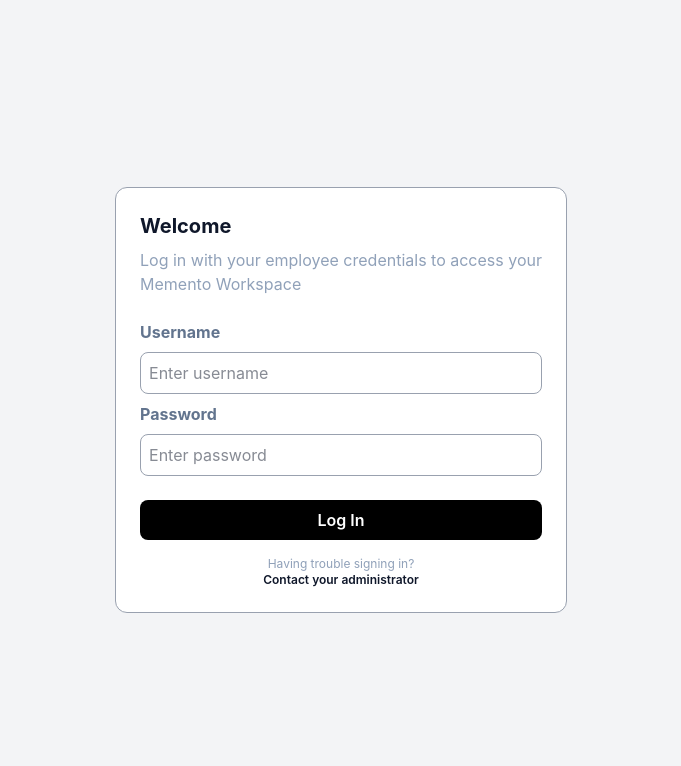
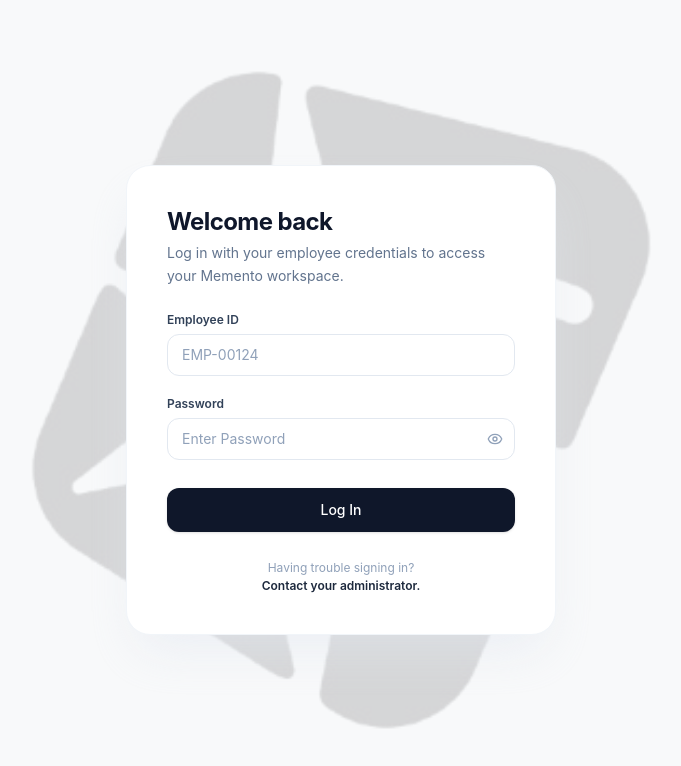
Before and after one commit to itsprinsprays/Multi-Location-Photobooth-Monitoring-System-for-Memento-Studio, a React app in the folder Frontend/: page / in a window 1280 px wide. Shown: the top 766 px of the page, without its empty margins (299-980 px from the left). Built offline with nearby package versions, Linux system fonts and the light colour scheme; no server answers; the HTML template or start-up script is replaced by a standard one.

Commit message:
Frontend: Login - UI

```diff
--- a/Frontend/src/pages/Login.jsx
+++ b/Frontend/src/pages/Login.jsx
@@ -1,13 +1,14 @@
-import { useState } from "react"
-import { useNavigate } from "react-router-dom"
-import { authService } from "../services/authService"
-
+import { useState } from "react";
+import { useNavigate } from "react-router-dom";
+import { authService } from "../services/authService";
+import mementologo from "../assets/mementologo.png";
+import { Eye, EyeOff } from "lucide-react";
 
 export default function Login() {
-
     const navigate = useNavigate();
     const [username, setUsername] = useState("");
     const [password, setPassword] = useState("");
+    const [showPassword, setShowPassword] = useState(false);
     const [error, setError] = useState("");
     const [loading, setLoading] = useState(false);
 
@@ -18,7 +19,7 @@ export default function Login() {
 
         try {
             await authService.login(username, password);
-            navigate("/booth-fleet-management")
+            navigate("/booth-fleet-management");
         } catch(error) {
             setError(error.message || "Invalid Username or password");
         } finally {
@@ -26,57 +27,88 @@ export default function Login() {
         }
     }
 
-    return(
-        <>
-            <div className="flex items-center justify-center min-h-screen bg-gray-100">
-                <form onSubmit={handleSubmit}
-                className="flex flex-col border rounded-xl border-gray-400 p-6 gap-2 bg-white">
-                    <h1 className="font-bold text-xl">Welcome</h1>
-                    <p className="text-slate-400">Log in with your employee credentials to access your <br />Memento Workspace</p>
+    return (
+        <div className="relative min-h-screen w-full flex items-center justify-center bg-[#f8f9fa] overflow-hidden p-4">
+            {/* Center Wrapper holding the Background Logo + Foreground Card */}
+            <div className="relative w-full max-w-[430px] flex items-center justify-center">
+                {/* Logo directly beneath/behind the form */}
+                <img
+                    src={mementologo}
+                    alt="Memento Studios Watermark"
+                    className="absolute w-[1080px] max-w-none h-auto object-contain pointer-events-none select-none z-0 opacity-[0.14]"
+                />
+
+                {/* Form Card on top of the logo */}
+                <form
+                    onSubmit={handleSubmit}
+                    className="relative z-10 w-full bg-white rounded-3xl p-8 sm:p-10 shadow-2xl shadow-slate-200/60 border border-slate-100 flex flex-col gap-5"
+                >
+                    <div>
+                        <h1 className="text-2xl font-bold text-slate-900 tracking-tight">Welcome back</h1>
+                        <p className="text-slate-500 text-sm mt-1 leading-relaxed">
+                            Log in with your employee credentials to access your Memento workspace.
+                        </p>
+                    </div>
 
                     {error && (
-                    <div className="bg-red-50 text-red-600 text-sm p-2 rounded-lg border border-red-200 mt-2">
+                        <div className="bg-red-50 text-red-600 text-xs p-3 rounded-xl border border-red-200">
                             {error}
                         </div>
                     )}
 
-                    <div className="flex flex-col gap-2 mt-4">
-                        <p className="text-slate-500 font-bold ">Username</p>
+                    <div className="flex flex-col gap-1.5 mt-1">
+                        <label className="text-xs font-semibold text-slate-700">Employee ID</label>
                         <input
                             type="text"
-                        placeholder="Enter username"
+                            placeholder="EMP-00124"
                             value={username}
                             required
                             onChange={(e) => setUsername(e.target.value)}
-                        className="border rounded-lg border-gray-400 p-2"
+                            className="w-full border border-slate-200 rounded-xl px-3.5 py-2.5 text-sm text-slate-800 placeholder:text-slate-400 focus:outline-none focus:ring-2 focus:ring-slate-900 transition"
                         />
                     </div>
 
-                    <div className="flex flex-col gap-2">
-                        <p className="text-slate-500 font-bold">Password</p>
+                    <div className="flex flex-col gap-1.5">
+                        <label className="text-xs font-semibold text-slate-700">Password</label>
+                        <div className="relative flex items-center">
                             <input
-                        type="text"
-                        placeholder="Enter password"
+                                type={showPassword ? "text" : "password"}
+                                placeholder="Enter Password"
                                 value={password}
                                 required
                                 onChange={(e) => setPassword(e.target.value)}
-                        className="border rounded-lg border-gray-400 p-2"
+                                className="w-full border border-slate-200 rounded-xl px-3.5 py-2.5 pr-10 text-sm text-slate-800 placeholder:text-slate-400 focus:outline-none focus:ring-2 focus:ring-slate-900 transition"
                             />
+                            <button
+                                type="button"
+                                onClick={() => setShowPassword(!showPassword)}
+                                className="absolute right-3 text-slate-400 hover:text-slate-600 transition focus:outline-none cursor-pointer"
+                            >
+                                {showPassword ? (
+                                    <EyeOff className="w-4 h-4" />
+                                ) : (
+                                    <Eye className="w-4 h-4" />
+                                )}
+                            </button>
+                        </div>
                     </div>
 
                     <button
                         type="submit"
                         disabled={loading}
-                            className="bg-black p-2 rounded-lg text-white mt-4 font-semibold hover:bg-gray-800 disabled:opacity-50 transition">
+                        className="w-full bg-[#0f172a] hover:bg-slate-800 text-white font-medium py-3 rounded-xl transition duration-150 shadow-sm text-sm mt-2 disabled:opacity-50 cursor-pointer disabled:cursor-not-allowed"
+                    >
                         {loading ? "Signing in..." : "Log In"}
                     </button>
 
-                    <div className="flex flex-col items-center mt-2">
+                    <div className="flex flex-col items-center justify-center text-center gap-0.5 mt-2">
                         <p className="text-slate-400 text-xs">Having trouble signing in?</p>
-                        <p className="font-semibold text-xs">Contact your administrator</p>
+                        <p className="text-slate-800 font-semibold text-xs cursor-pointer hover:underline">
+                            Contact your administrator.
+                        </p>
                     </div>
                 </form>
             </div>
-        </>
-    )
+        </div>
+    );
 }
--- a/Frontend/src/services/api.js
+++ b/Frontend/src/services/api.js
@@ -23,26 +23,31 @@ async function request(endpoint, options = {}) {
   };
 
   try {
-    const response = await fetch(url, config);
-
-    // If 401 Unauthorized (token expired or invalid), auto-logout
-    if (response.status === 401) {
+const response = await fetch(url, config);
+    // 1. If 401 on protected routes (expired token), auto-logout (skip if it's the login endpoint)
+    if (response.status === 401 && !endpoint.includes("/auth/login")) {
       localStorage.removeItem("accessToken");
       localStorage.removeItem("refreshToken");
       localStorage.removeItem("user");
       window.location.href = "/";
       return null;
     }
-
     if (response.status === 204) {
       return null;
     }
-
-    const data = await response.json();
+    // 2. Safely read text first so empty responses never crash .json()
+    const text = await response.text();
+    let data;
+    try {
+      data = text ? JSON.parse(text) : {};
+    } catch {
+      data = { message: text || `Request failed with status ${response.status}` };
+    }
     if (!response.ok) {
-      throw new Error(data.message || `Request failed with status ${response.status}`);
+      throw new Error(data.message || "Invalid username or password");
     }
     return data;
+
   } catch (error) {
     console.error(`API Error on [${options.method || 'GET'}] ${endpoint}:`, error);
     throw error;
```
Also changed, not shown: Frontend/src/assets/mementologo.png (added). Lines whose indentation alone changed are shown as unchanged.
